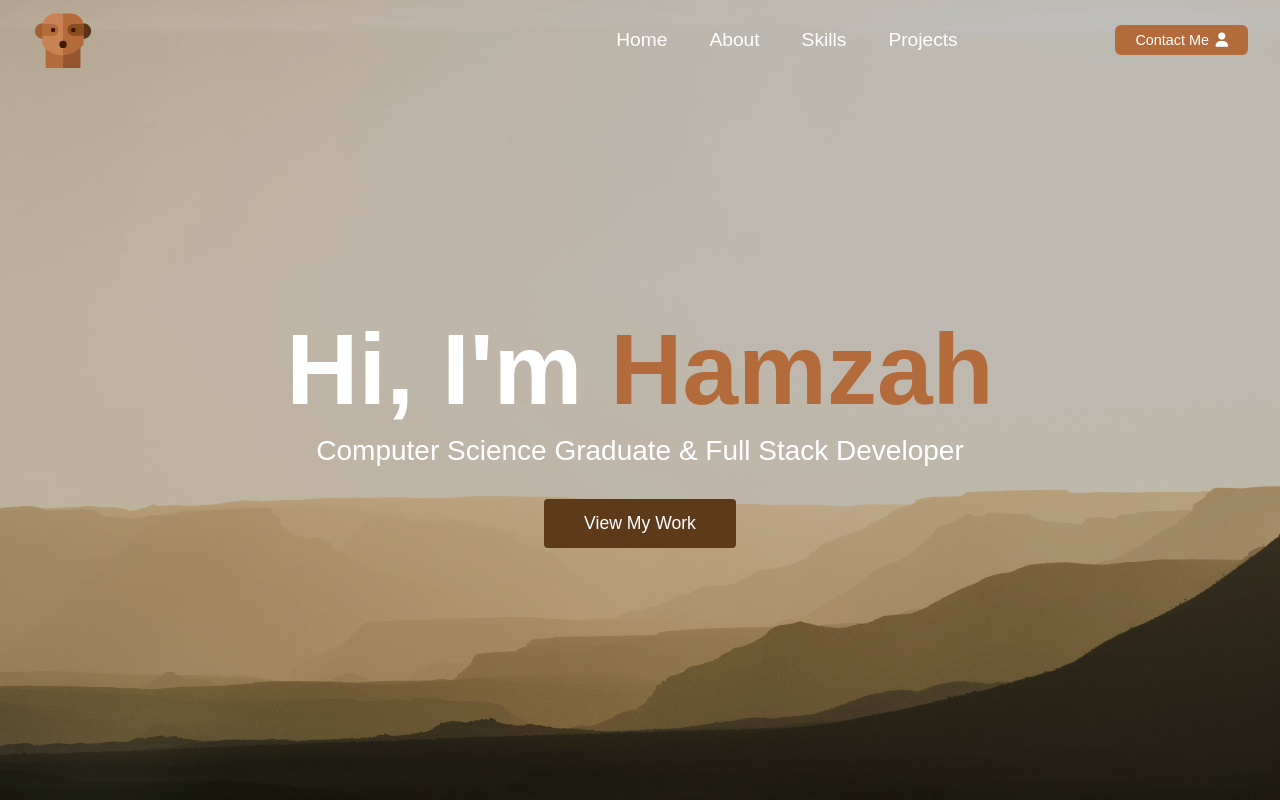
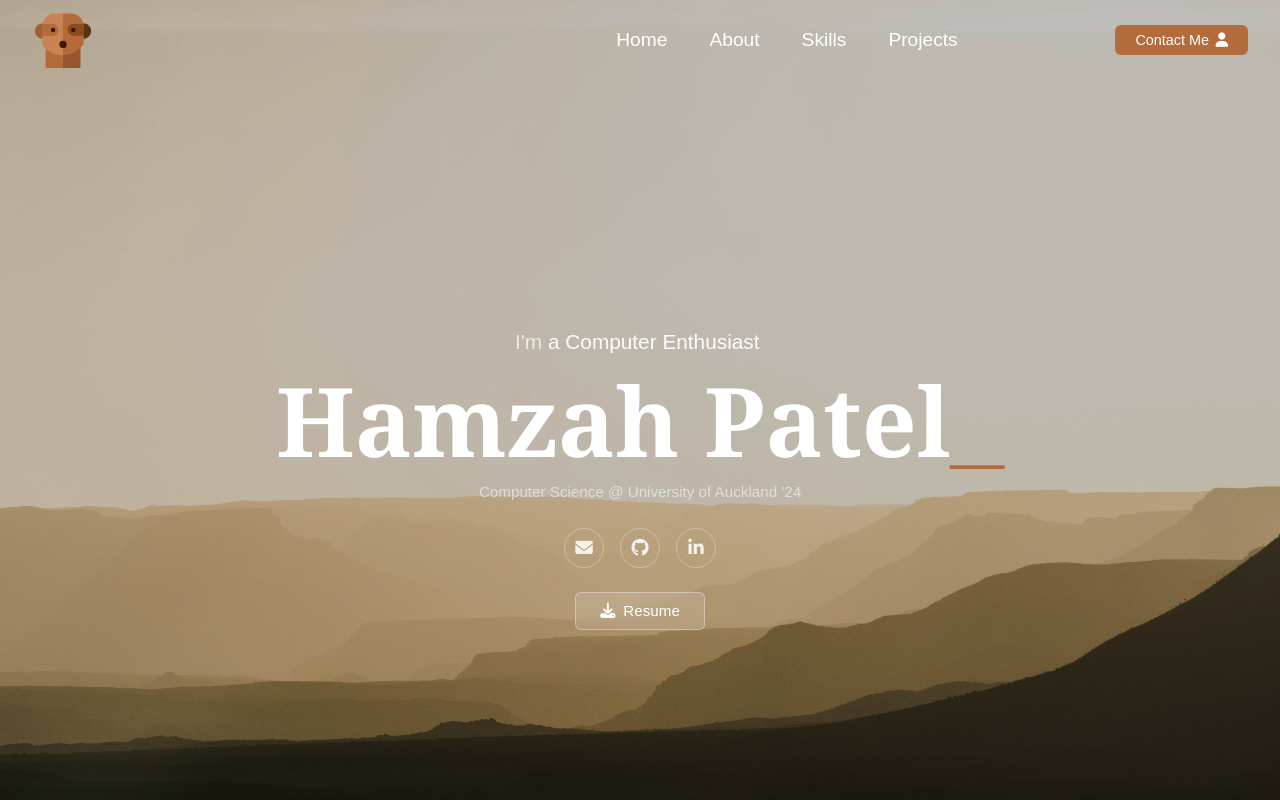
Before and after one commit to realiru/Portfolio-Website, a React (Vite) app in the folder portfolio/: page / in a window 1280 px wide. Shown: the top 800 px of the page. Built offline with nearby package versions, Linux system fonts and the light colour scheme; a small style sheet from the web is missing.

Commit message:
hero: add typed.js animation, social icons, resume btn

```diff
--- a/portfolio/src/components/Sections/HeroSection.css
+++ b/portfolio/src/components/Sections/HeroSection.css
@@ -6,64 +6,97 @@
   flex-direction: column;
   justify-content: center;
   align-items: center;
-  /* dark overlay so text is readable */
   box-shadow: inset 0 0 0 1000px rgba(0, 0, 0, 0.25);
-  object-fit: contain;
   margin-top: -80px;
   padding-top: 80px;
   text-align: center;
 }
 
-.hero-container h1 {
-  font-size: 100px;
-  color: #fff;
-  margin-top: -100px;
+.hero-pre {
+  font-size: 1.3rem;
+  color: rgba(255, 255, 255, 0.7);
+  margin-bottom: 0.5rem;
+  min-height: 2rem;
 }
 
-.hero-name {
-  color: #b36b3b;
+.hero-pre span {
+  color: rgba(255, 255, 255, 0.95);
 }
 
-.hero-sub {
-  font-size: 28px;
+.hero-container h1 {
+  font-size: clamp(3rem, 8vw, 6rem);
   color: #fff;
-  margin-top: 8px;
+  line-height: 1.05;
+  margin-bottom: 0.5rem;
+  font-family: 'Playfair Display', 'Georgia', serif;
 }
 
-.hero-btns {
-  margin-top: 2rem;
+.hero-cursor {
+  color: #b36b3b;
+  animation: blink 1s step-end infinite;
 }
 
-/* button styles -- will probably move these to a separate file */
-.btn {
-  display: inline-block;
-  padding: 0.75rem 2rem;
-  border-radius: 4px;
-  text-decoration: none;
-  font-size: 1rem;
-  cursor: pointer;
-  border: none;
+@keyframes blink {
+  0%, 100% { opacity: 1; }
+  50% { opacity: 0; }
 }
 
-.btn--primary {
-  background: #5d3a1a;
-  color: #fff;
+.hero-degree {
+  color: rgba(255, 255, 255, 0.55);
+  font-size: 0.95rem;
+  margin-bottom: 1.75rem;
 }
 
-.btn--primary:hover {
-  background: #3b1f0a;
+.hero-social {
+  display: flex;
+  gap: 1rem;
+  margin-bottom: 1.5rem;
 }
 
-.btn--large {
+.hero-social a {
+  color: rgba(255, 255, 255, 0.85);
   font-size: 1.1rem;
-  padding: 0.9rem 2.5rem;
+  width: 40px;
+  height: 40px;
+  display: flex;
+  align-items: center;
+  justify-content: center;
+  border: 1px solid rgba(255, 255, 255, 0.3);
+  border-radius: 50%;
+  text-decoration: none;
+  transition: all 0.2s;
+}
+
+.hero-social a:hover {
+  background: rgba(255, 255, 255, 0.15);
+  border-color: rgba(255, 255, 255, 0.6);
+}
+
+.hero-resume-btn {
+  display: inline-flex;
+  align-items: center;
+  gap: 0.5rem;
+  background: rgba(255, 255, 255, 0.12);
+  border: 1px solid rgba(255, 255, 255, 0.35);
+  color: #fff;
+  text-decoration: none;
+  padding: 0.6rem 1.5rem;
+  border-radius: 6px;
+  font-size: 0.95rem;
+  font-weight: 500;
+  backdrop-filter: blur(4px);
+  transition: all 0.2s;
+}
+
+.hero-resume-btn:hover {
+  background: rgba(255, 255, 255, 0.22);
 }
 
 @media screen and (max-width: 768px) {
   .hero-container h1 {
-    font-size: 50px;
+    font-size: 3rem;
   }
-  .hero-sub {
-    font-size: 20px;
+  .hero-pre {
+    font-size: 1rem;
   }
 }
--- a/portfolio/src/components/Sections/HeroSection.jsx
+++ b/portfolio/src/components/Sections/HeroSection.jsx
@@ -1,13 +1,52 @@
+import { useEffect, useRef } from 'react';
+import Typed from 'typed.js';
 import './HeroSection.css';
 
 function HeroSection() {
+  const typedRef = useRef(null);
+
+  useEffect(() => {
+    const typed = new Typed(typedRef.current, {
+      strings: [
+        'a Full Stack Developer',
+        'a Computer Enthusiast',
+        'a Problem Solver',
+        'a Cyber Security Consultant',
+        'a Fast Learner',
+      ],
+      typeSpeed: 50,
+      backSpeed: 50,
+      backDelay: 2000,
+      loop: true,
+    });
+    return () => typed.destroy();
+  }, []);
+
   return (
     <div className="hero-container">
-      <h1>Hi, I'm <span className="hero-name">Hamzah</span></h1>
-      <p className="hero-sub">Computer Science Graduate & Full Stack Developer</p>
-      <div className="hero-btns">
-        <a href="#about" className="btn btn--primary btn--large">View My Work</a>
+      <p className="hero-pre">
+        I'm <span ref={typedRef}></span>
+      </p>
+      <h1>
+        Hamzah Patel<span className="hero-cursor">_</span>
+      </h1>
+      <p className="hero-degree">Computer Science @ University of Auckland '24</p>
+
+      <div className="hero-social">
+        <a href="mailto:hamzahpatel403@gmail.com" aria-label="Email">
+          <i className="fa fa-envelope" />
+        </a>
+        <a href="https://github.com/realiru" target="_blank" rel="noopener noreferrer" aria-label="GitHub">
+          <i className="fab fa-github" />
+        </a>
+        <a href="https://linkedin.com/in/hamzahpatel" target="_blank" rel="noopener noreferrer" aria-label="LinkedIn">
+          <i className="fab fa-linkedin-in" />
+        </a>
       </div>
+
+      <a href="/resume.pdf" download className="hero-resume-btn">
+        <i className="fa fa-download" /> Resume
+      </a>
     </div>
   );
 }
```
